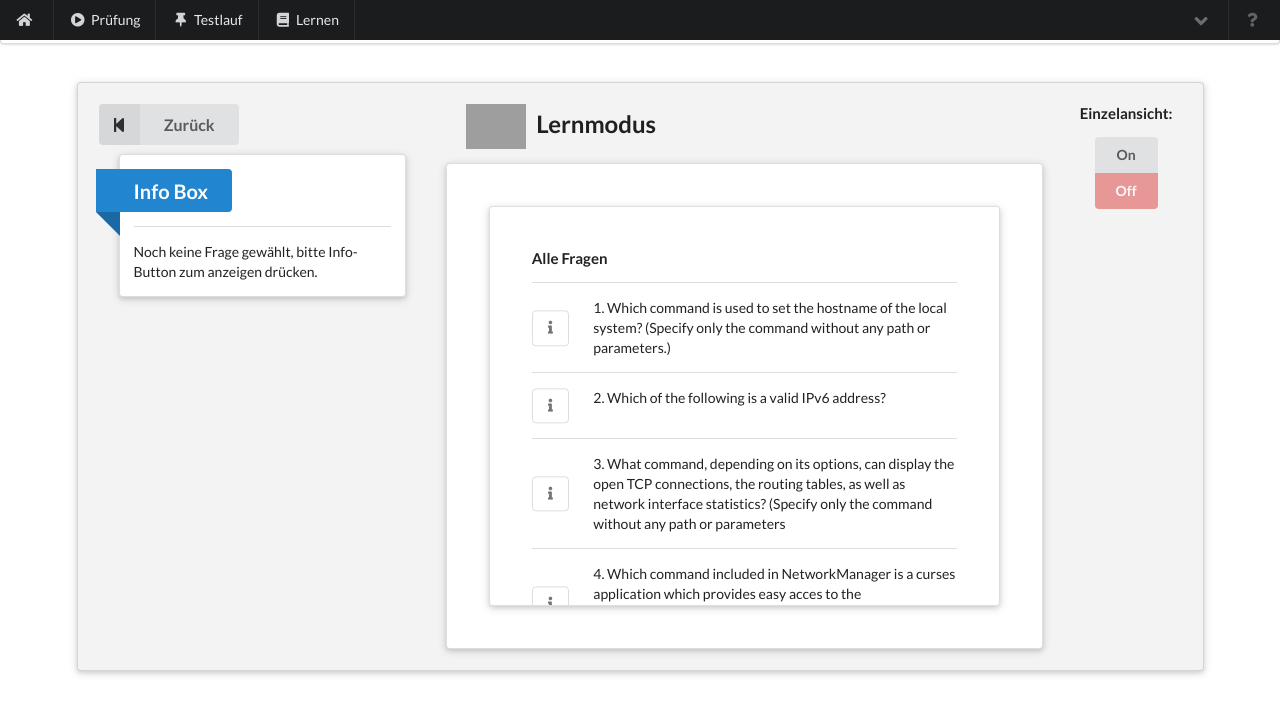
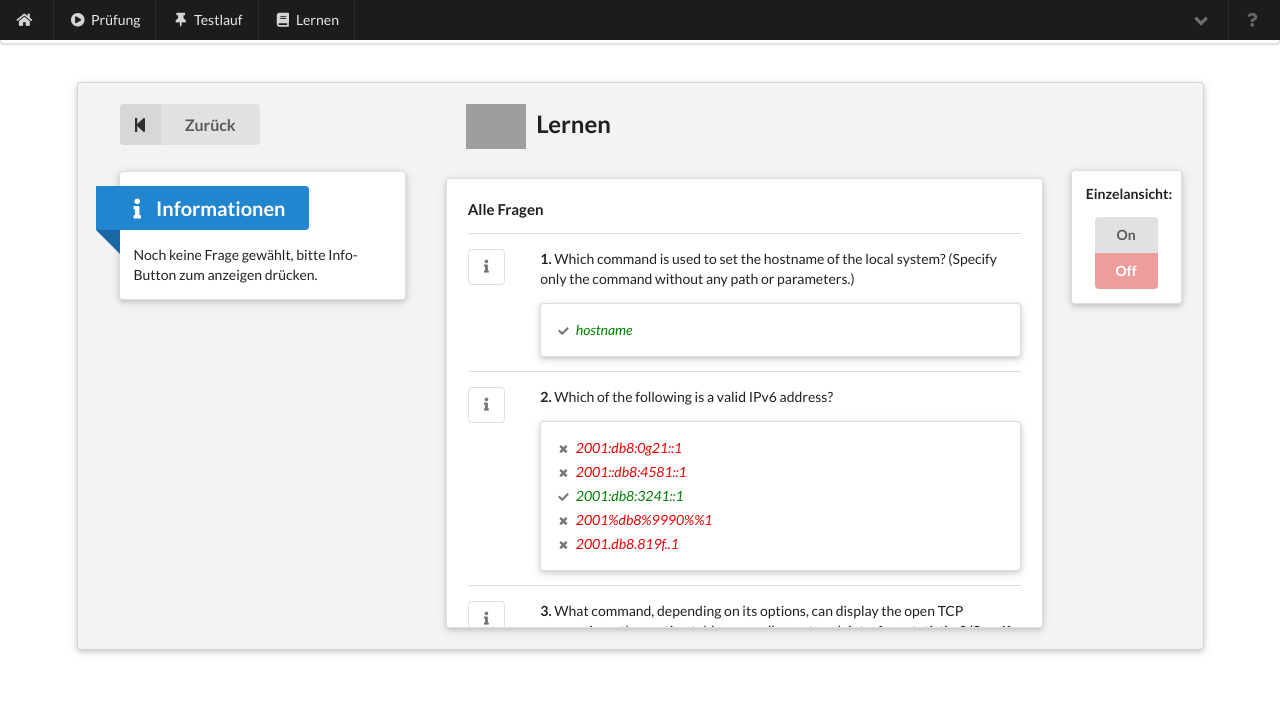
Before and after one commit to Ryodaa/lpic101simulator, an Angular app: page /learn in a window 1280 px wide. Shown: the top 714 px of the page. Built offline with nearby package versions, Linux system fonts and the light colour scheme; grey boxes are pictures that could not be loaded.

Commit message:
0112222227

```diff
--- a/src/app/info-box/info-box.component.html
+++ b/src/app/info-box/info-box.component.html
@@ -1,8 +1,8 @@
 
 <div id="wrapper" class="ui raised segment" style="margin-top: 9px;">
-  <div class="ui blue ribbon huge label">Info Box</div>
+  <div class="ui blue ribbon huge label"><i class="icon info"></i>Informationen</div>
 
-  <div class="ui divider"></div>
+  <div style="padding-top: 15px;"></div> <!-- spacer -->
 
   <!-- Wenn noch kein Button gedrückt wurde, zeige Platzhalter -->
   <div *ngIf="!childIdBox">
@@ -32,7 +32,7 @@
     </div>
     <div class="ui divider"></div>
     <p>
-      <b>Info:</b>
+      <b>Erklärung:</b>
     </p>
     <!-- Gibt die Info zu der Korrelierenden Frage aus (aus dem Info-Service) -->
     <div>
--- a/src/app/learn-mode/learn-mode.component.css
+++ b/src/app/learn-mode/learn-mode.component.css
@@ -2,3 +2,12 @@
     position: relative;
     left: 20px;
 }
+
+#backBtn {
+    left: 21px;
+}
+
+#scrollable {
+    overflow: auto;
+    max-height: 450px;
+}
--- a/src/app/learn-mode/learn-mode.component.html
+++ b/src/app/learn-mode/learn-mode.component.html
@@ -5,30 +5,35 @@
 
     <div class="five wide column">
 
-      <button [routerLink]="['/home']" class="ui labeled icon button large">
+      <button id="backBtn" [routerLink]="['/home']" class="ui labeled icon button large">
         <i class="step backward icon black"></i>
         Zurück
       </button>
+      <div style="padding-top: 17px;"></div> <!-- spacer -->
 
       <!-- Gib die id aus der listen Komponente an die Info Box weiter -->
       <ltps-info-box [childIdBox]="childId"></ltps-info-box>
+
 
     </div>
 
 
     <div class="nine wide column">
 
+
       <div id="align">
 
         <h2 class="ui header">
             <img class="ui image" src="https://semantic-ui.com/images/icons/school.png">
             <div class="content">
-            Lernmodus
+              Lernen
             </div>
           </h2>
         </div>
 
-        <div class="ui raised very padded text segment">
+        <div style="padding-top: 15px;"></div> <!-- spacer -->
+
+        <div class="ui raised padded segment" id="scrollable">
 
           <!-- if-else um zu bestimmen ob die question-list oder question Komponente angezeigt werden soll.
             Korreliert mit den zwei vertical Buttons unten -->
@@ -40,19 +45,21 @@
             </ng-template>
 
             <ng-template #falseBlock>
-              <div class="ui container segment">
               <ltps-question [childIdQuestion]="childId"></ltps-question>
-              </div>
             </ng-template>
 
         </div>
-
       </div>
 
 
     <div class="two wide column" style="text-align: center;">
 
-        <h4>Einzelansicht:</h4>
+      <div style="padding-top: 52px;"></div> <!-- spacer -->
+
+      <div class="ui raised segment">
+
+
+        <h5>Einzelansicht:</h5>
         <!-- Die Oben erwähnten Buttons die für den wechsel der Ansicht zuständig sind -->
         <div class="ui vertical buttons">
           <button (click)="switchMode()" [ngClass]="modeBool === true ? 'ui button' : 'ui button positive disabled'">On</button>
@@ -61,6 +68,7 @@
 
       </div>
 
+    </div>
 
   </div>
 </div>
--- a/src/app/question-list/question-list.component.css
+++ b/src/app/question-list/question-list.component.css
@@ -1,9 +1,22 @@
-#scrollable {
-    overflow: auto;
-    max-height: 400px;
+.answer {
+   padding: 2px;
 }
- .centered {
-    position: relative;
-    top: 50%;
-    transform: translate(0, -50%);
- }
+
+.answer:hover {
+   border-radius: 5px;
+   background-color: rgba(151, 151, 151, 0.178);
+}
+
+.centered {
+   position: relative;
+   top: 50%;
+   transform: translate(0, -50%);
+}
+
+#correct {
+   color: rgb(0, 126, 0);
+}
+
+#incorrect {
+   color: rgb(235, 0, 0);
+}
--- a/src/app/question-list/question-list.component.html
+++ b/src/app/question-list/question-list.component.html
@@ -1,6 +1,4 @@
-<div class="ui raised very padded segment" id="scrollable">
-
-  <h4>Alle Fragen</h4>
+<h4>Alle Fragen</h4>
 
   <div *ngFor="let question of questions">
 
@@ -8,15 +6,36 @@
     <div class="ui grid">
       <div class="two wide column">
         <div (click)="showInfo(question.id)" [ngClass]="clickedInfoBtn === question.id ?
-            'ui small basic icon buttons centered positive' :
-            'ui small basic icon buttons centered'" style="margin-right: 5px;">
+            'ui small basic icon buttons positive' :
+            'ui small basic icon buttons'">
           <button class="ui button"><i class="info icon"></i></button>
         </div>
       </div>
       <div class="fourteen wide column">
-        <div style="margin-left: 5px;"> {{ question.id }}. {{ question.question }} </div>
+        <div> <b>{{ question.id }}.</b> {{ question.question }} </div>
+          <div stype="padding-top: 8px;" ></div> <!-- spacer -->
+          <div class="ui raised segment">
+
+            <!-- Zwei For Schleifen ineinander welche gucken wann die ob die richtige Antwort in question.solution ist und bei true es als Grünen text und bei false als roten text ausgeben
+            Funktioniert nur bei Objekten welche nur eine Antwort haben.-->
+            <div *ngIf="question.type !== 'multi'">
+              <div class="answer" *ngFor="let answer of question.answers; index as i">
+                <div *ngFor="let solution of question.solution; index as k">
+                  <ng-component *ngIf="solution === answer then correctBlock else falseBlock">  </ng-component>
+                  <ng-template #correctBlock> <i class="right check icon small grey"></i> <i id="correct"> {{ answer }} </i> </ng-template>
+                  <ng-template #falseBlock> <i class="right times icon small grey"></i> <i id="incorrect"> {{ answer }} </i> </ng-template>
+                </div>
+              </div>
+          </div>
+
+          <div *ngIf="question.type === 'multi'">
+            <div *ngFor="let answer of question.answers">
+
+            </div>
+          </div>
+
+
+        </div>
       </div>
     </div>
   </div>
-
-</div>
--- a/src/app/question-list/question-list.component.ts
+++ b/src/app/question-list/question-list.component.ts
@@ -19,6 +19,7 @@ export class QuestionListComponent implements OnInit {
 
   clickedInfoBtn!: number; // Ist gleich der aktuellen question.id
   questions!: Question[]; // Fragen Array aus dem Questions-service
+  filteredArr!: string;
 
   constructor(private qs: QuestionsService) {}
 
@@ -28,6 +29,29 @@ export class QuestionListComponent implements OnInit {
     if (this.clickedInfoBtn === undefined) {
       this.clickedInfoBtn = this.activeButton;
     }
+
+  this.filterAnswers();
+
+  }
+
+  filterAnswers(): void {
+    let answers!: string[];
+    let solutions!: string[];
+
+    for (let i = 0; i < this.questions.length; i++) {
+      if(this.questions[i].type === 'multi') {
+        answers = this.questions[i].answers;
+        solutions = this.questions[i].solution;
+
+        solutions.forEach(element => {
+
+        });
+
+      }
+    }
+
+    console.log(answers);
+    console.log(solutions);
   }
 
   showInfo(id: number): void {
--- a/src/app/question/question.component.css
+++ b/src/app/question/question.component.css
@@ -5,5 +5,5 @@
 }
 
 #questionWrapper {
-    height: 12em;
+    height: 10em;
 }
--- a/src/app/question/question.component.html
+++ b/src/app/question/question.component.html
@@ -22,7 +22,8 @@
     <div *ngIf="questions[laufVar].type === 'multi' || questions[laufVar].type === 'single'"><ltps-multiple-choice [question]="questions[laufVar]"></ltps-multiple-choice></div>
 </div>
 
-<div style="text-align:center;" *ngIf="currentRoute == '/learn'">
+<div *ngIf="currentRoute === '/learn'" style="text-align: center;">
+    <div class="ui divider"></div>
     <button class="ui labeled icon button large">
         <i class="info icon black"></i>
         Info Zeigen
--- a/src/index.html
+++ b/src/index.html
@@ -7,7 +7,7 @@
   <meta name="viewport" content="width=device-width, initial-scale=1">
   <link rel="icon" type="image/x-icon" href="favicon.ico">
 </head>
-<body>
+<body style="height: fit-content;">
   <ltps-root></ltps-root>
 </body>
 </html>
```
Lines whose indentation alone changed are shown as unchanged.
